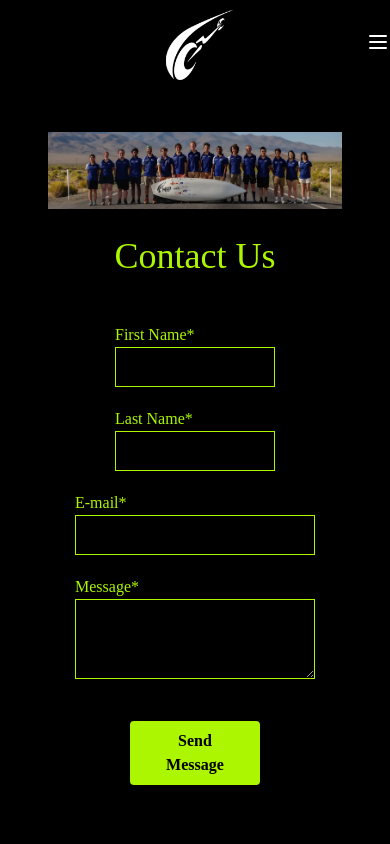
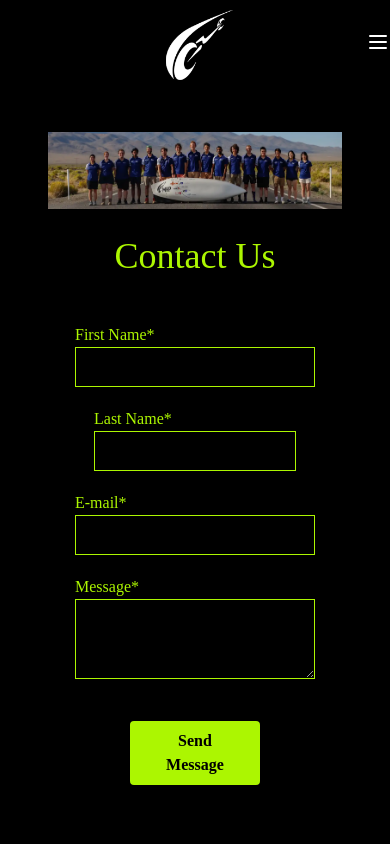
Before and after one commit to monash-human-power/MHP_Website_V2, a Next.js app: page /contact in a window 390 px wide. Shown: the top 844 px of the page. Built offline with nearby package versions, Linux system fonts and the light colour scheme; a web font is replaced by a local one.

Commit message:
refactor: text fill changed to white

```diff
--- a/app/contact/page.tsx
+++ b/app/contact/page.tsx
@@ -1,42 +1,90 @@
-import React from 'react'
-import PageSection from '../components/PageSection'
-import Image from 'next/image'
+import React from "react";
+import PageSection from "../components/PageSection";
+import Image from "next/image";
 
 export default function contactUs() {
   return (
     <>
       <PageSection colourWay="dark">
         <div>
-          <Image src="/contactImage.png" layout='responsive'height={50} width={2000} objectFit='cover' alt="" />
+          <Image
+            src="/contactImage.png"
+            layout="responsive"
+            height={50}
+            width={2000}
+            objectFit="cover"
+            alt=""
+          />
         </div>
-        <div className='font-Aldrich bg-black'>
-        <div className='flex flex-wrap justify-center items-center mt-5' style={{ color: '#acf601' }}>
+        <div className="font-Aldrich bg-black">
+          <div
+            className="flex flex-wrap justify-center items-center mt-5"
+            style={{ color: "#acf601" }}
+          >
             <h1>Contact Us</h1>
           </div>
-        <form className='px-20' style={{ color: '#acf601' }}>
-        <div className='flex flex-wrap justify-center items-center mt-5'>
-          <div className='flex flex-col justify-left mt-5 md:mr-10'>
-            <label>First Name*</label>
-            <input className='border h-10 w-40 md:w-60' style={{backgroundColor: 'black'}} type='text' required></input>
+          <form className="px-20">
+            <div className="flex flex-wrap justify-center items-center mt-5">
+              <div className="flex flex-col justify-left mt-5 md:mr-10">
+                <label style={{ color: "#acf601" }}>First Name*</label>
+                <input
+                  className="border border-#acf601 h-10 w-60 md:w-60"
+                  style={{
+                    backgroundColor: "black",
+                    color: "white",
+                    borderColor: "#acf601",
+                  }}
+                  type="text"
+                  required
+                ></input>
               </div>
-          <div className='flex flex-col justify-left mt-5'>
-            <label>Last Name*</label>
-            <input className='border h-10 w-40 md:w-60' style={{backgroundColor: 'black'}} type='text' required></input>
+              <div className="flex flex-col justify-left mt-5">
+                <label style={{ color: "#acf601" }}>Last Name*</label>
+                <input
+                  className="border h-10 w-50 md:w-60"
+                  style={{
+                    backgroundColor: "black",
+                    color: "white",
+                    borderColor: "#acf601",
+                  }}
+                  type="text"
+                  required
+                ></input>
               </div>
             </div>
 
-        <div className='flex flex-col justify-center items-center'>
-          <div className='flex flex-col justify-left mt-5'>
-            <label>E-mail*</label>
-            <input className='border h-10 w-60 md:w-120' style={{backgroundColor: 'black'}} type='email' required></input>
+            <div className="flex flex-col justify-center items-center">
+              <div className="flex flex-col justify-left mt-5">
+                <label style={{ color: "#acf601" }}>E-mail*</label>
+                <input
+                  className="border h-10 w-60 md:w-120"
+                  style={{
+                    backgroundColor: "black",
+                    color: "white",
+                    borderColor: "#acf601",
+                  }}
+                  type="email"
+                  required
+                ></input>
               </div>
-          <div className='flex flex-col justify-left mt-5'>
-            <label>Message*</label>
-            <textarea className='border min-h-20 w-60 md:w-120' style={{backgroundColor: 'black'}} required></textarea>
+              <div className="flex flex-col justify-left mt-5">
+                <label style={{ color: "#acf601" }}>Message*</label>
+                <textarea
+                  className="border min-h-20 w-60 md:w-120"
+                  style={{
+                    backgroundColor: "black",
+                    color: "white",
+                    borderColor: "#acf601",
+                  }}
+                  required
+                ></textarea>
               </div>
             </div>
-          <div className='flex flex-wrap justify-center items-center mt-10'>
-            <button type='submit' className="px-5 py-2 rounded-md border-2 bg-greenbutton text-black border-black font-bold">
+            <div className="flex flex-wrap justify-center items-center mt-10">
+              <button
+                type="submit"
+                className="px-5 py-2 rounded-md border-2 bg-greenbutton text-black border-black font-bold"
+              >
                 Send Message
               </button>
             </div>
@@ -44,5 +92,5 @@ export default function contactUs() {
         </div>
       </PageSection>
     </>
-  )
+  );
 }
```
Lines whose indentation alone changed are shown as unchanged.
